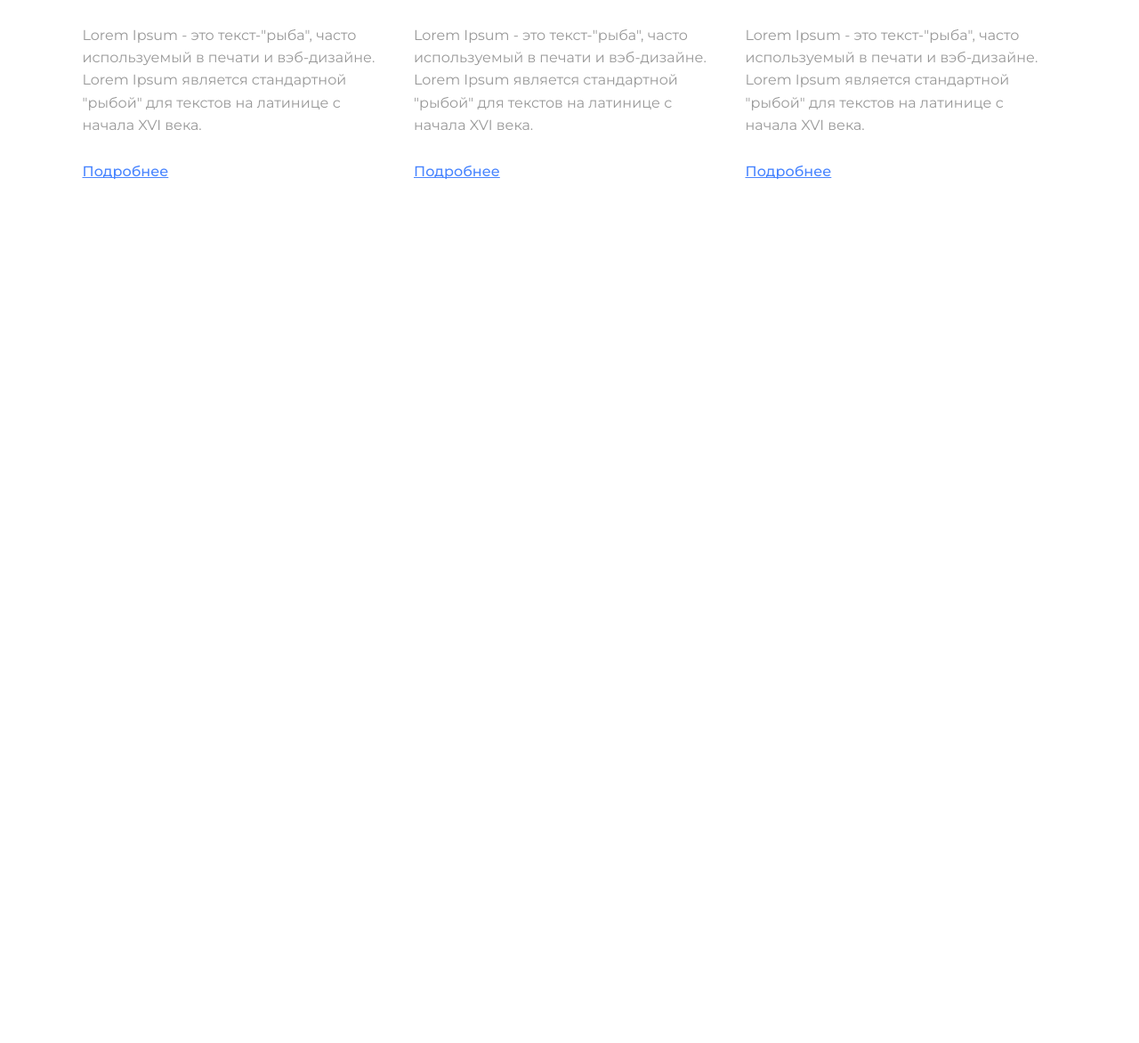
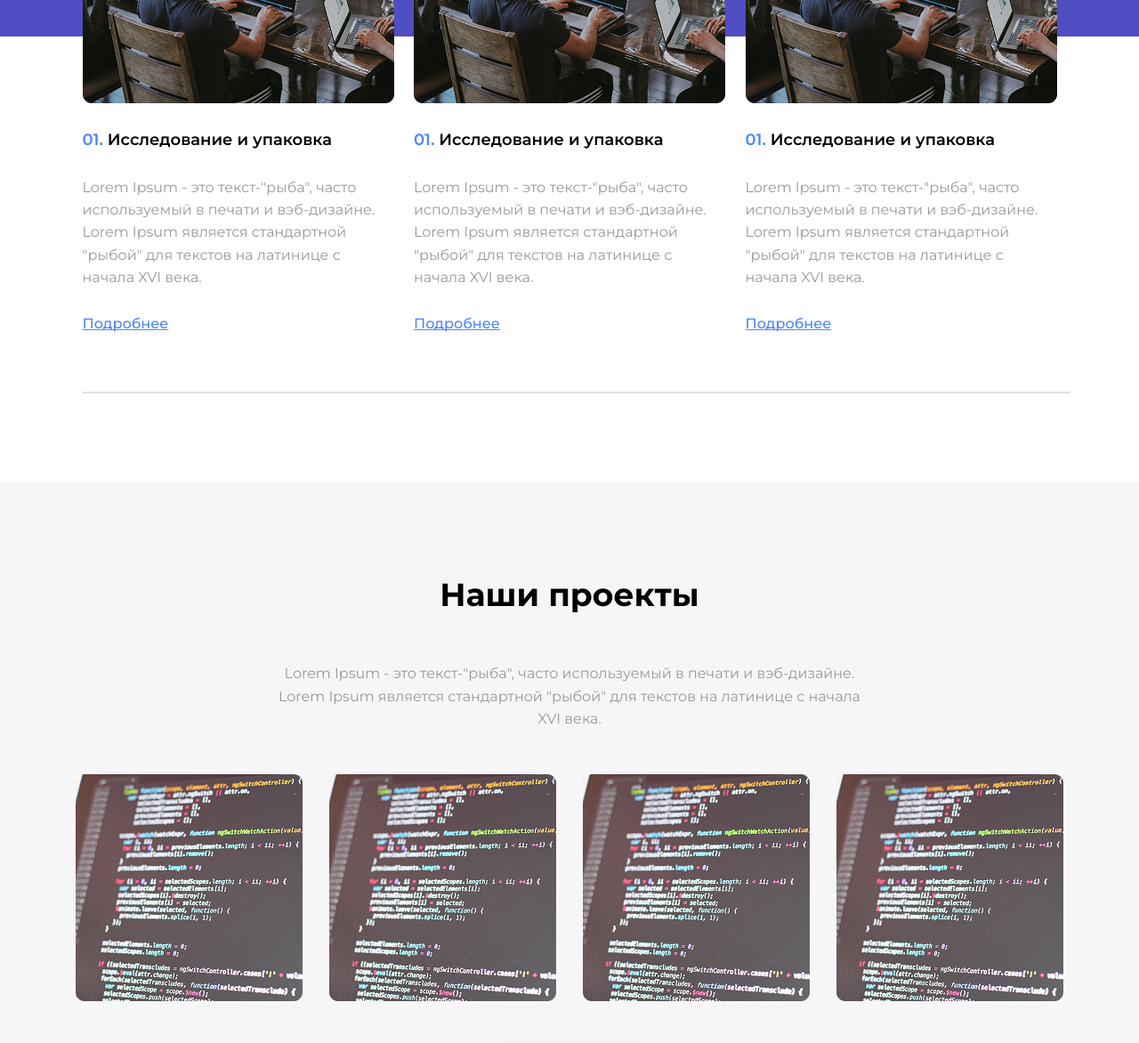
Before and after one commit to KonstantinOstapiuk/Templates_4, a plain HTML site: page index.html in a window 1280 px wide. Shown: the part 2818-3990 px from the top of the page at 89% size. Before the commit the page ends 3107 px from the top, so only its background shows below. Drawn offline with Linux system fonts and the light colour scheme; files whose address does not match are found by name.

Commit message:
allProjects section

```diff
--- a/esets/styles/style.css
+++ b/esets/styles/style.css
@@ -27,6 +27,11 @@
 }
 body {
     font-family: "Montserrat", sans-serif;
+}
+.line{
+    border: 1px solid var(--light-grey);
+    width: 1110px;
+    height: 0px;
 }
 /* header===================================== */
 .header {
@@ -151,6 +156,10 @@ body {
 }
 /* services===================================== */
 /* aboutUs===================================== */
+.aboutUs {
+    background: #f6f6f8;
+    padding: 100px 0 70px 0;
+}
 .aboutUs .conteiner{
     display: flex;
     flex-direction: column;
@@ -204,7 +213,6 @@ body {
     display: flex;
     justify-content: space-between;
     align-items: center;
-    border-top: 1px solid var(--light-grey);
     padding: 70px 0;
 }
 .aboutUsNum {
@@ -268,6 +276,7 @@ body {
 .allServicesMenu {
     display: flex;
     justify-content: space-between;
+    margin-bottom: 80px;
 }
 .allServicesCard {
     max-width: 350px;
@@ -299,3 +308,36 @@ body {
     text-decoration-skip-ink: none;
     color: var(--accent);
 }
+/* servicesAll=================================== */
+/* allProjects================================== */
+.allProjects {
+    background: #f6f6f8;
+    padding: 100px 0;
+}
+.allProjects .conteiner {
+    display: flex;
+    flex-direction: column;
+    row-gap: 50px;
+    align-items: center;
+}
+.allProjectsTitle {
+    font-family: var(--font-family);
+    font-weight: 700;
+    font-size: 36px;
+    line-height: 146%;
+    text-align: center;
+    color: #000;
+}
+.allProjectsSubtitle {
+    max-width: 670px;
+    font-family: var(--font-family);
+    font-weight: 400;
+    font-size: 16px;
+    line-height: 158%;
+    text-align: center;
+    color: var(--grey);
+}
+.allProjectsMenu {
+    display: flex;
+    gap: 30px;
+}
--- a/index.html
+++ b/index.html
@@ -72,6 +72,7 @@
                     <img src="./esets/images/aboutгs_img.png" alt="pmg">
                 </div>
             </div>
+            <div class="line"></div>
             <ul class="aboutUsMenu">
                 <li class="aboutUsNum">
                     <div class="aboutUsNumWrapper">
@@ -137,7 +138,30 @@
                     <a href="#" class="allServicesCard-href">Подробнее</a>
                 </li>
             </ul>
+            <div class="line"></div>
         </div>
     </section>
+    <section class="allProjects">
+        <div class="conteiner">
+            <h2 class="allProjectsTitle">Наши проекты</h2>
+            <p class="allProjectsSubtitle">Lorem Ipsum - это текст-"рыба", часто используемый в печати и вэб-дизайне. Lorem Ipsum является стандартной "рыбой" для текстов на латинице с начала XVI века. </p>
+            <ul class="allProjectsMenu">
+                <li class="allProjectsCard">
+                    <img src="./esets/images/all-projects.png" alt="pmg">
+                </li>
+                <li class="allProjectsCard">
+                    <img src="./esets/images/all-projects.png" alt="pmg">
+                </li>
+                <li class="allProjectsCard">
+                    <img src="./esets/images/all-projects.png" alt="pmg">
+                </li>
+                <li class="allProjectsCard">
+                    <img src="./esets/images/all-projects.png" alt="pmg">
+                </li>
+            </ul>
+            <button class="allProjectsBtn btn">Все проекты</button>
+        </div>
+    </section>
+
 </body>
 </html>
```
Also changed, not shown: esets/images/all-projects.png (added).
